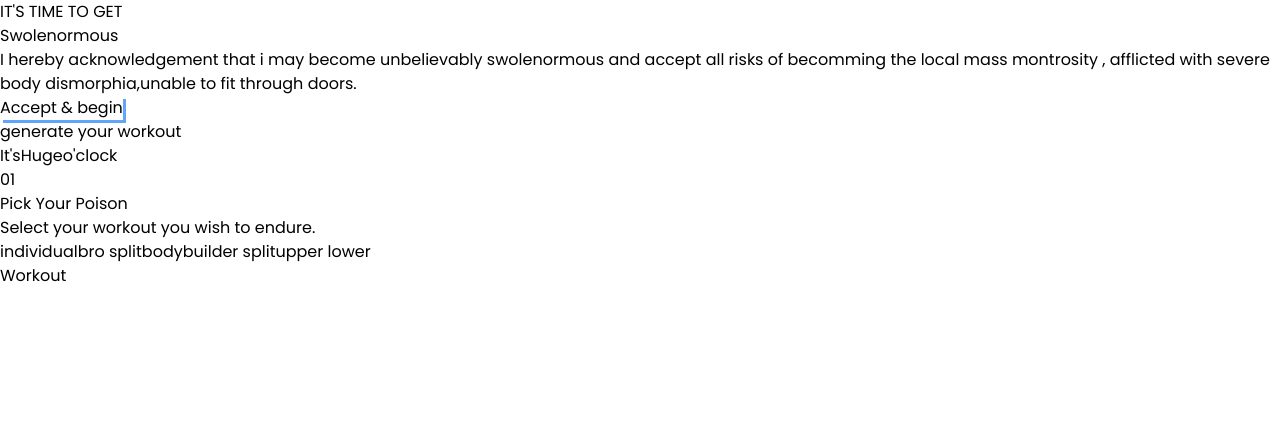
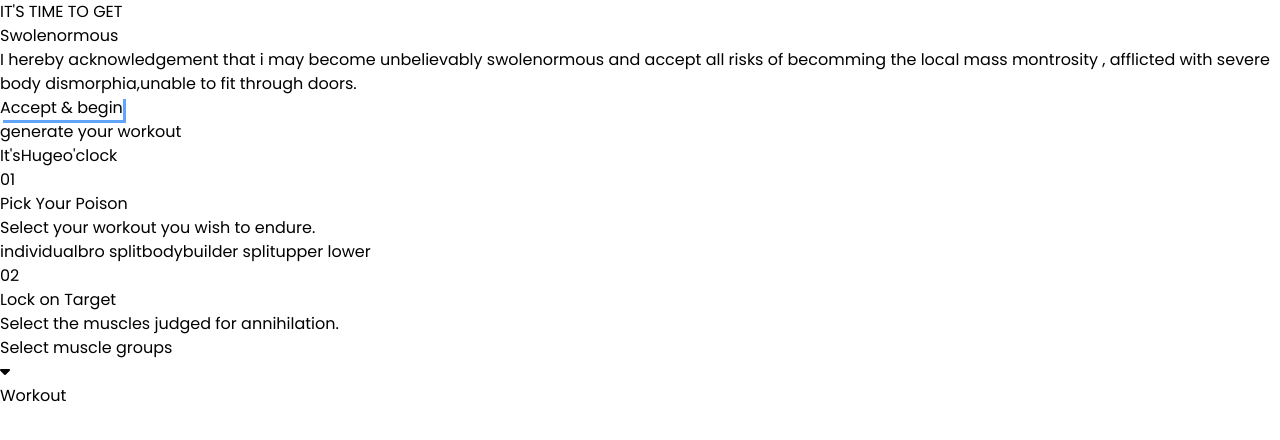
Before and after one commit to Ak-Rajak/swoley-fit, a React (Vite) app: page / in a window 1280 px wide. Shown: the top 440 px of the page. Built offline with nearby package versions, Linux system fonts and the light colour scheme.

Commit message:
Created the drop down for 2nd lock on target

```diff
--- a/src/components/Generator.jsx
+++ b/src/components/Generator.jsx
@@ -29,6 +29,14 @@ export default function Generator() {
         )
       })}
       </div>
+      <Header index={'02'} title={'Lock on Target'} description={'Select the muscles judged for annihilation.'}/>
+      <div className='bg-slate-950 p-3 border border-solid border-blue-400 rounded-lg'>
+        <div className='relative flex items-center justify-center'>
+          <p>Select muscle groups</p>
+          <i className="fa-solid absolute right-3
+          top-1/2 -translate-y-1/2 fa-caret-down"></i>
+        </div>
+      </div>
     </SectionWrapper>
   )
 }
```
